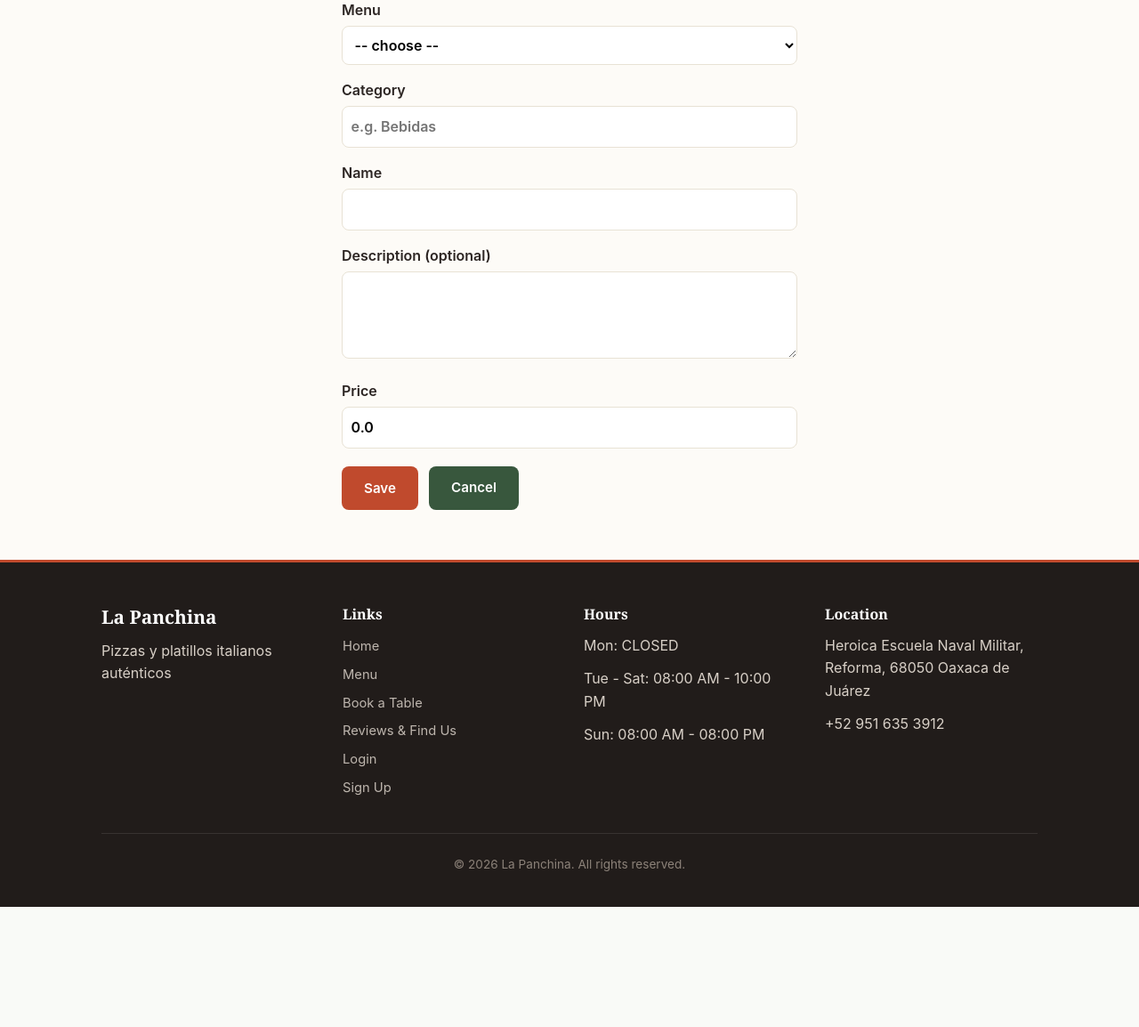
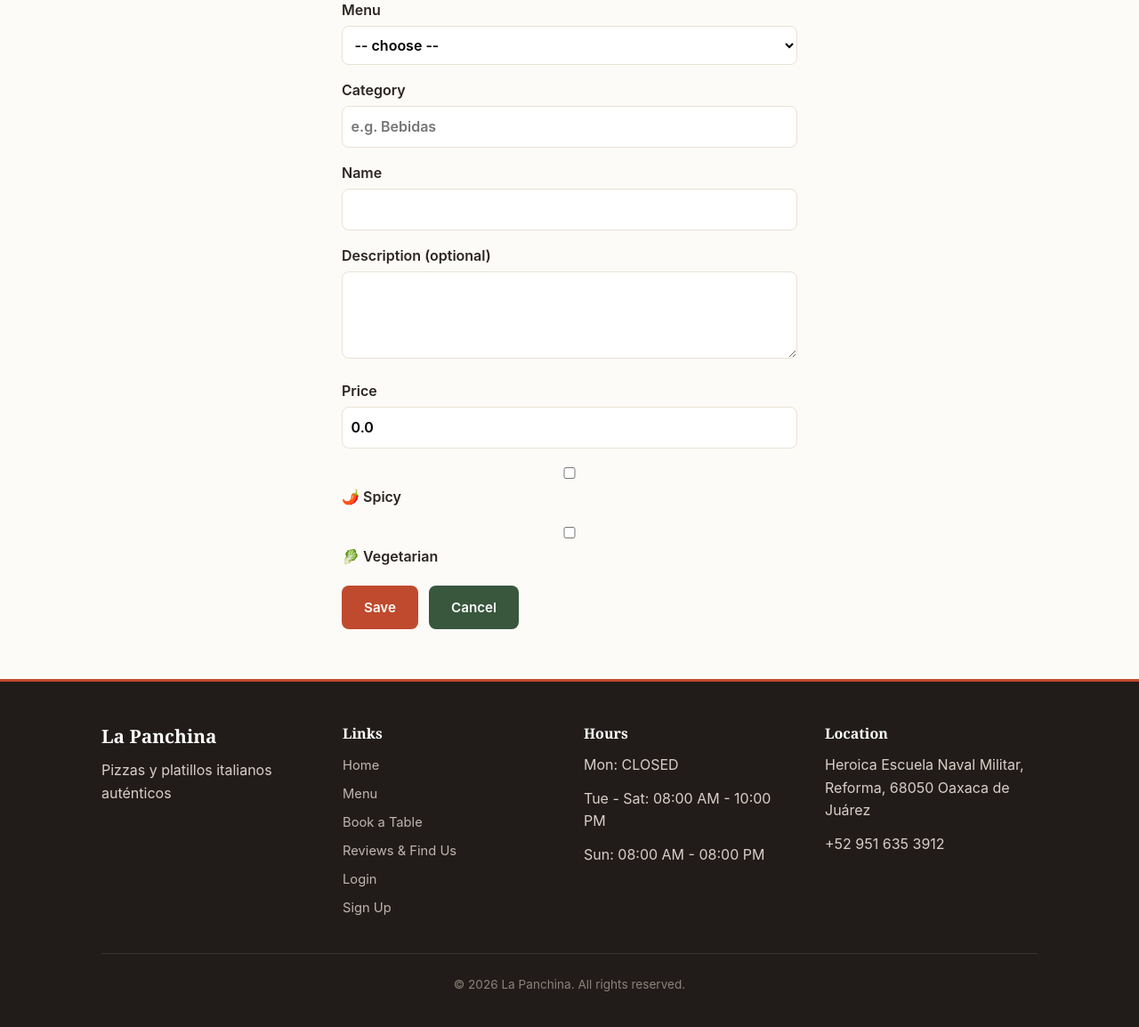
Before and after one commit to franco-4rt/La-Panchina, a Spring Boot app: page /admin/menu/add in a window 1280 px wide. Shown: the part 279-1433 px from the top of the page at 89% size. Before the commit the page ends 1298 px from the top, so only its background shows below. Run offline with Spring Boot 4, Linux system fonts and the light colour scheme; a user stored in the database is signed in.

Commit message:
Improvement: added the Spicy and Vegetarian boxes on the add menu item form, and also added the icon column on the databse for each item.

```diff
--- a/src/main/java/group3/la_panchina/models/MenuItemModel.java
+++ b/src/main/java/group3/la_panchina/models/MenuItemModel.java
@@ -50,6 +50,12 @@ public class MenuItemModel {
         this.menuType = menuType;
     }
 
+    private String icons;
+
+    public String getIcons() { return icons; }
+
+    public void setIcons(String icons) { this.icons = icons; }
+
     public Long getId() {return id;}
 
     public void setId(Long id){this.id = id;}
--- a/src/main/resources/templates/menuAdd.html
+++ b/src/main/resources/templates/menuAdd.html
@@ -49,6 +49,13 @@
                     </label>
                     <p class="field-error" th:if="${#fields.hasErrors('price')}" th:errors="*{price}"></p>
 
+                    <div class="icon-options">
+                        <label><input type="checkbox" name="icons" value="SPICY"
+                            th:checked="${item.icons != null and #strings.contains(item.icons, 'SPICY')}"> 🌶️ Spicy</label>
+                        <label><input type="checkbox" name="icons" value="VEGETARIAN"
+                            th:checked="${item.icons != null and #strings.contains(item.icons, 'VEGETARIAN')}"> 🥬 Vegetarian</label>
+                    </div>
+
                     <div class="admin-form-buttons">
                         <button type="submit" class="btn btn-primary">Save</button>
                         <a th:href="@{/admin/menu}" class="btn btn-secondary">Cancel</a>
```
Also changed, not shown: 1 other file.
